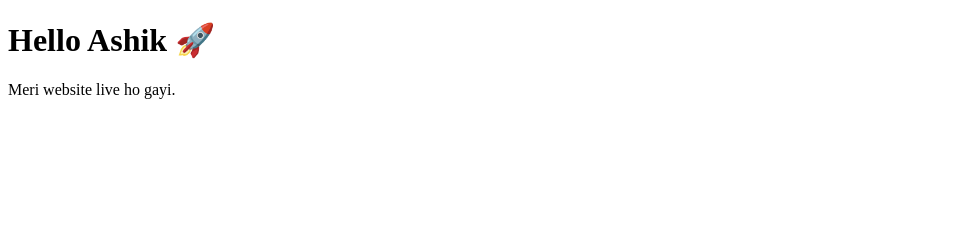
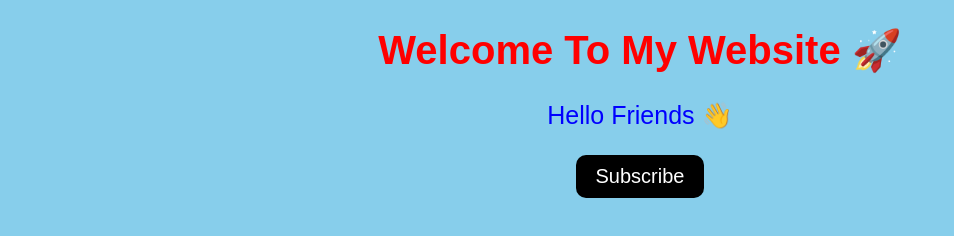
Before and after one commit to 1590786/Index-ashik-, a plain HTML site: page index.html in a window 1280 px wide. Shown: the whole page, without its empty margins (0-954 px from the left). Drawn offline with Linux system fonts and the light colour scheme.

Commit message:
Update website title and add styles and content

```diff
--- a/index.html
+++ b/index.html
@@ -1,11 +1,44 @@
-
 <!DOCTYPE html>
 <html>
 <head>
-<title>My Website</title>
+<title>Ashik Website</title>
+
+<style>
+body{
+background:skyblue;
+text-align:center;
+font-family:Arial;
+}
+
+h1{
+color:red;
+font-size:40px;
+}
+
+p{
+color:blue;
+font-size:25px;
+}
+
+button{
+background:black;
+color:white;
+padding:10px 20px;
+border:none;
+border-radius:10px;
+font-size:20px;
+}
+</style>
+
 </head>
+
 <body>
-<h1>Hello Ashik 🚀</h1>
-<p>Meri website live ho gayi.</p>
+
+<h1>Welcome To My Website 🚀</h1>
+
+<p>Hello Friends 👋</p>
+
+<button>Subscribe</button>
+
 </body>
 </html>
```
